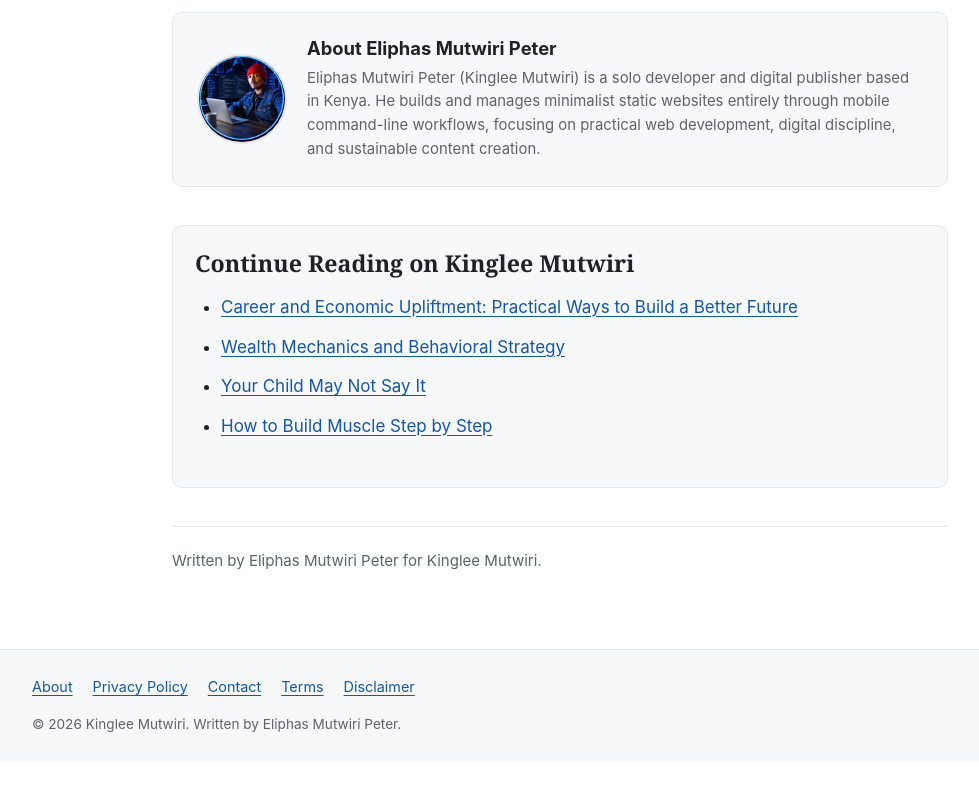
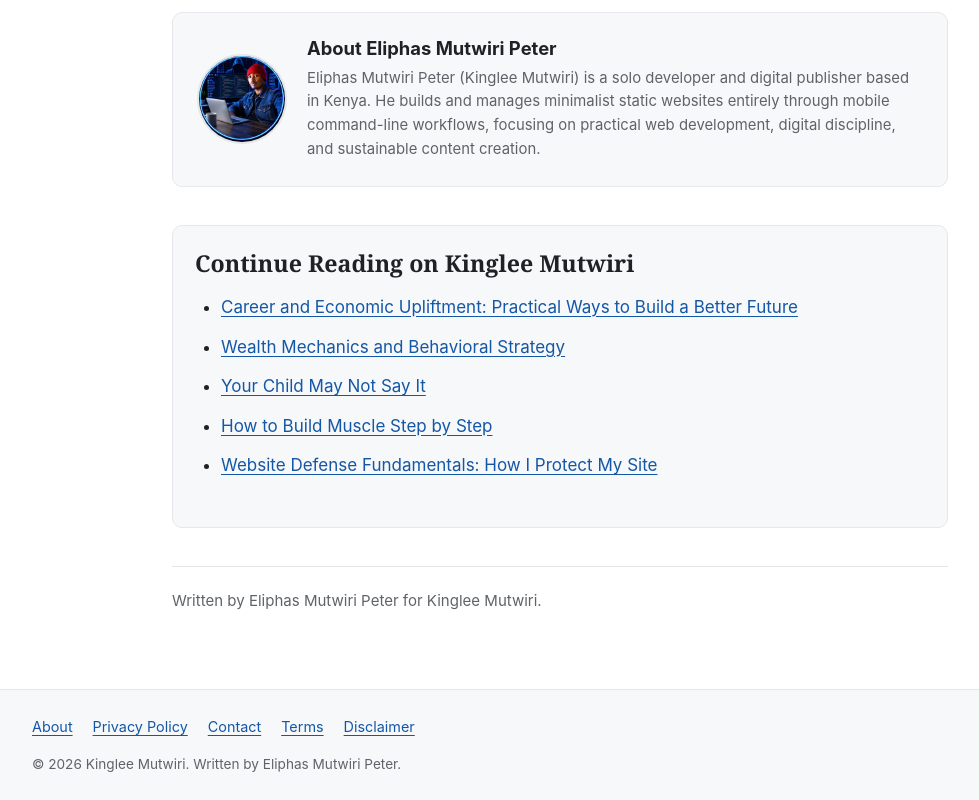
Before and after one commit to kinglee6mutwiri-cmyk/kinglee6mutwiri-cmyk.github.io, a plain HTML site: page stay-focused-while-coding.html in a window 1280 px wide. Shown: the part 7590-8390 px from the top of the page, without its empty margins (80-1059 px from the left). Before the commit the page ends 8351 px from the top, so only its background shows below. Drawn offline with Linux system fonts and the light colour scheme.

Commit message:
Link website defense page and fix links

```diff
--- a/stay-focused-while-coding.html
+++ b/stay-focused-while-coding.html
@@ -486,6 +486,7 @@ footer {
         <li><a href="https://kinglee6mutwiri.co.ke/wealth-mechanics-behavioral-strategy.html">Wealth Mechanics and Behavioral Strategy</a></li>
         <li><a href="https://kinglee6mutwiri.co.ke/your-child-may-not-say-it.html">Your Child May Not Say It</a></li>
         <li><a href="https://kinglee6mutwiri.co.ke/how-to-build-muscle.html">How to Build Muscle Step by Step</a></li>
+        <li><a href="https://kinglee6mutwiri.co.ke/website-defense-fundamentals.html">Website Defense Fundamentals: How I Protect My Site</a></li>
       </ul>
     </aside>
 
```
Also changed, not shown: essential-digital-hygiene-for-remote-developers.html (+1 -0 lines).
